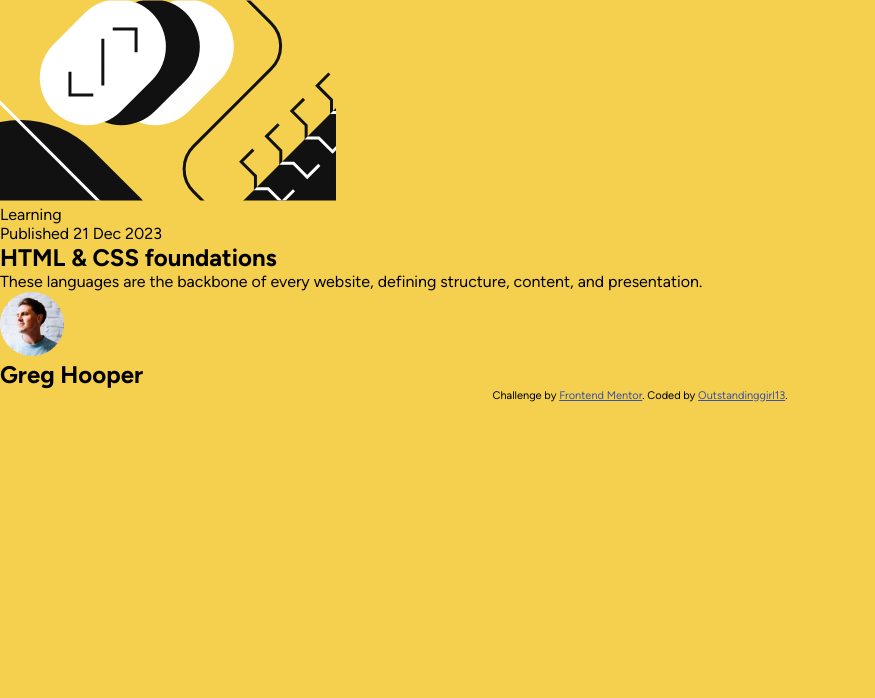
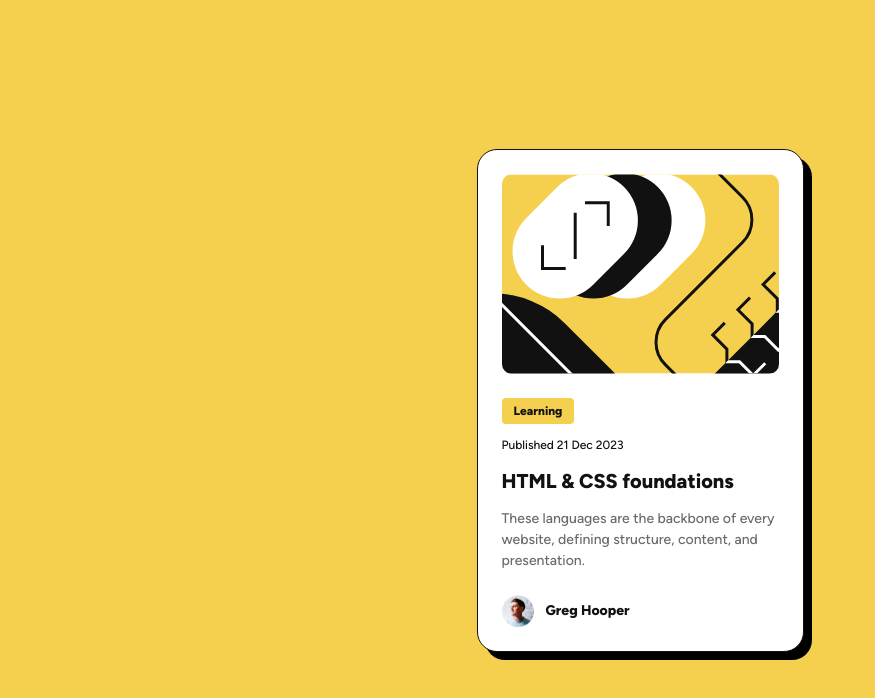
Before and after one commit to Outstandinggirl13/blog-preview-card, a plain HTML site: page index.html in a window 1280 px wide. Shown: the whole page, without its empty margins (0-875 px from the left). Drawn offline with Linux system fonts and the light colour scheme.

Commit message:
Updated HTML structure. Styled the blog preview image, information, and author sections.

```diff
--- a/index.html
+++ b/index.html
@@ -15,13 +15,13 @@
     </section>
     <section class="blog-preview__info">
       <div class="blog-preview__info-label">Learning</div>
-      <p>Published <time datetime="2023-12-21">21 Dec 2023</time> </p>
+      <p class="blog-preview__info-date">Published <time datetime="2023-12-21">21 Dec 2023</time> </p>
       <h1>HTML & CSS foundations</h1>
       <p>These languages are the backbone of every website, defining structure, content, and presentation.</p>
-      <div class="blog-preview__info-author">
-        <img src="./assets/images/image-avatar.webp" alt="Author photo">
-        <h2>Greg Hooper</h2>
-      </div>
+    </section>
+    <section class="blog-preview__author">
+      <img src="./assets/images/image-avatar.webp" alt="Author photo">
+      <h2>Greg Hooper</h2>
     </section>
   </main>
 
--- a/styles.css
+++ b/styles.css
@@ -15,22 +15,100 @@
 }
 
 :root {
-
     --yellow: hsl(47, 88%, 63%);
     --white: hsl(0, 0%, 100%);
     --gray-500: hsl(0, 0%, 42%);
     --gray-950: hsl(0, 0%, 7%);
-
 }
 
 body {
     background-color: var(--yellow);
+    color: var(--gray-950);
     font-family: "Figtree regular";
     width: 100%;
+    display: flex;
+    flex-direction: column;
+    justify-content: center;
+    align-items: center;
+    min-height: 100vh;
+}
+
+.blog-preview {
+    background-color: var(--white);
+    border: solid 1px var(--gray-950);
+    box-shadow: 8px 8px 0 black;
+    border-radius: 20px;
+    width: 327px;
+    padding: 24px;
+}
+
+.blog-preview__image {
+    height: 200px;
+    border-radius: 10px;
+    overflow: hidden;
+    display: flex;
+    justify-content: center;
+}
+
+.blog-preview__image img {
+    width: fit-content;
+}
+
+.blog-preview__info {
+    padding: 24px 0;
+}
+
+.blog-preview__info-label {
+    background-color: var(--yellow);
+    border-radius: 4px;
+    width: fit-content;
+    padding: 4px 12px;
+    font-size: 12px;
+    font-weight: 800;
+    line-height: 150%;
+}
+
+.blog-preview__info-date {
+    margin: 12px 0;
+    font-size: 12px;
+    font-weight: 500;
+    line-height: 150%;
+}
+
+.blog-preview__info h1 {
+    font-size: 20px;
+    font-weight: 800;
+    line-height: 150%;
+    margin: 12px 0;
+}
+
+.blog-preview__info h1 + p {
+    color: var(--gray-500);
+    font-size: 14px;
+    font-weight: 500;
+    line-height: 150%;
+}
+
+.blog-preview__author {
+    display: flex;
+    align-items: center;
+}
+
+.blog-preview__author img {
+    height: 32px;
+    width: 32px;
+}
+
+.blog-preview__author h2 {
+    font-size: 14px;
+    font-weight: 800;
+    line-height: 150%;
+    padding-left: 12px;
 }
 
 .attribution {
     font-size: 11px; text-align: center;
+    display: none;
 }
 
 .attribution a {
```
